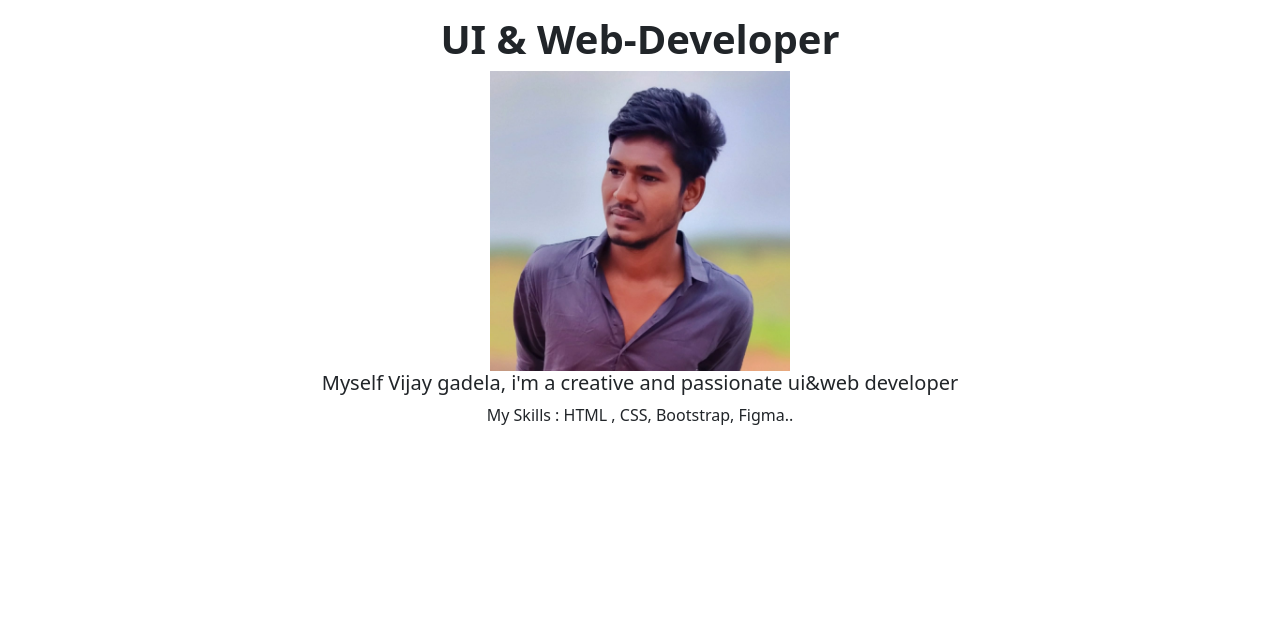
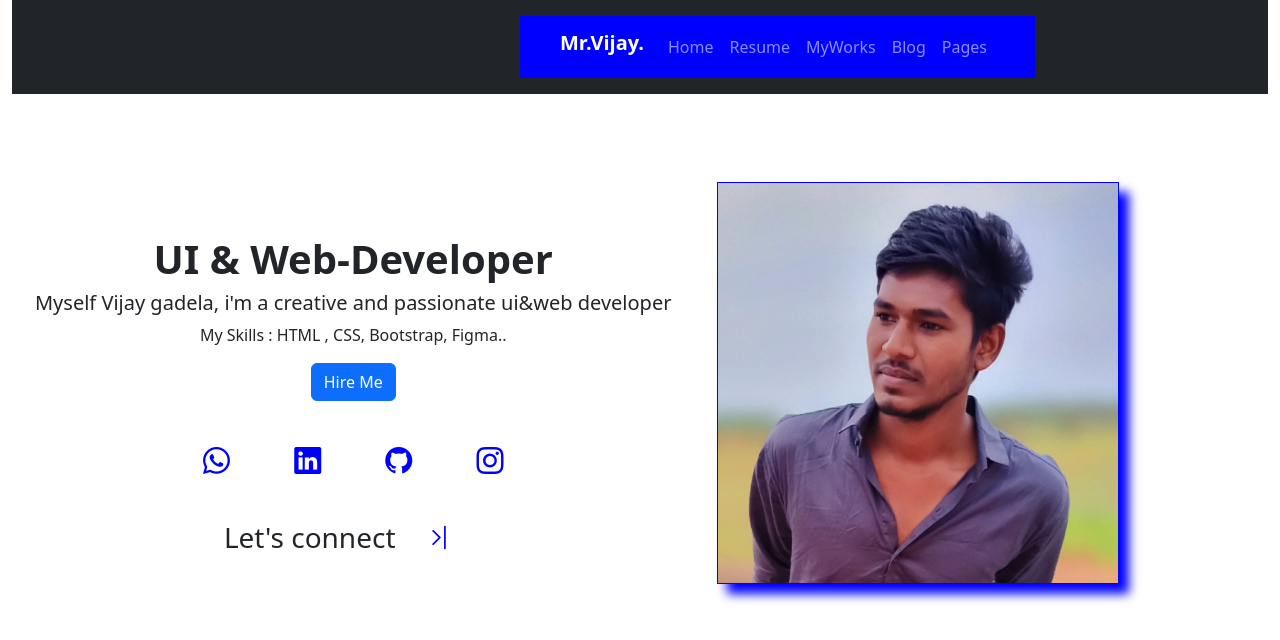
Before and after one commit to vijaygadela17/my-portfolio, a website: page index.html in a window 1280 px wide. Drawn offline with nearby package versions, Linux system fonts and the light colour scheme.

Commit message:
version-3
index.html
updated

```diff
--- a/index.html
+++ b/index.html
@@ -13,19 +13,96 @@
             justify-content: center;
             text-align: center;
         }
+        .body{
+            display: flex;
+            justify-content: space-around;
+        }
         h1{
             font-weight: bold;
             padding-top: 15px;
 
         }
+        .imag{
+            margin-top: 7%;
+            margin-right: 10%;
+            border: 1px solid blue;
+            box-shadow: 10px 10px 10px blue;
+
+        }
+        .top-nav{
+            background: blue;
+            display: flex;
+            padding: 10px;
+            margin-left: 40%;
+            padding-left: 40px;
+            padding-right: 40px;
+        }
+        .text{
+            margin-top: 10%;
+        }
+        .button{
+            padding: 50px;
+        }
+        .social-media{
+            margin-top: 40px;
+        }
+        a{
+            color: blue;
+        }
+        span{
+            padding: 30px;
+            color: blue;
+            font-size: 27px;
+
+        }
+        h3{
+            margin-top: 40px;
+        }
     </style>
 </head>
 <body class="container-fluid">
     <div class="main">
-        <h1>UI & Web-Developer</h1>
-        <img src="./public/images/profile1.jpg" width="300" height="300">
-        <h5>Myself Vijay gadela, i'm a creative and passionate ui&web developer</h5>
-        <p>My Skills : HTML , CSS, Bootstrap, Figma..</p>
+        <div class="navbar navbar-expand-lg bg-dark navbar-dark p-3">
+            <div class="container-fluid">
+                <button class="navbar-toggler" data-bs-target="#menu" data-bs-toggle="collapse">
+                    <span class="navbar-toggler-icon"></span>
+                </button>
+                <div class="top-nav">
+                    <h1 class="navbar-brand">Mr.Vijay.</h1>
+                    <div class="navbar-collapse collapse" id="menu">
+                        <ul class="navbar-nav">
+                            <li class="nav-item"><a class="nav-link">Home</a></li>
+                            <li class="nav-item"><a class="nav-link" href="Resume-GadelaVijayKumar.pdf">Resume</a></li>
+                            <li class="nav-item"><a class="nav-link">MyWorks</a></li>
+                            <li class="nav-item"><a class="nav-link">Blog</a></li>
+                            <li class="nav-item"><a class="nav-link">Pages</a></li>
+                            <li class="nav-item input-group">
+                            </li>
+                        </ul>
+                    </div>
+                </div>
+            </div>
+        </div>
+        <div class="body">
+            <div class="text">
+                <h1>UI & Web-Developer</h1>
+                <h5>Myself Vijay gadela, i'm a creative and passionate ui&web developer</h5>
+                <p>My Skills : HTML , CSS, Bootstrap, Figma..</p>
+                <a href="Resume-GadelaVijayKumar.pdf"><button type="button" class="btn btn-primary">Hire Me</button></a>
+                <div class="social-media">
+                    <span ><a class="bi bi-whatsapp" href="https://www.whatsapp.com/+917893144690"></a></span>
+                    <span ><a class="bi bi-linkedin" href="https://www.linkedin.com/in/vijay-kumar-g-a53397226"></a></span>
+                    <span ><a class="bi bi-github" href="https://github.com/vijaygadela17"></a></span>
+                    <span ><a class="bi bi-instagram" href="https://instagram.com/vijay.universe_17?igshid=OGQ5ZDc2ODk2ZA=="></a></span>
+                </div>
+                <div><h3>Let's connect<span class="bi bi-chevron-bar-right"></span></h3> </div>
+            </div>
+            <div class="imag">
+                <img src="./public/images/profile1.jpg" width="400px" height="400px">
+            </div>
+        </div>
     </div>
+
+
 </body>
 </html>
```
Also changed, not shown: 1 other file.
